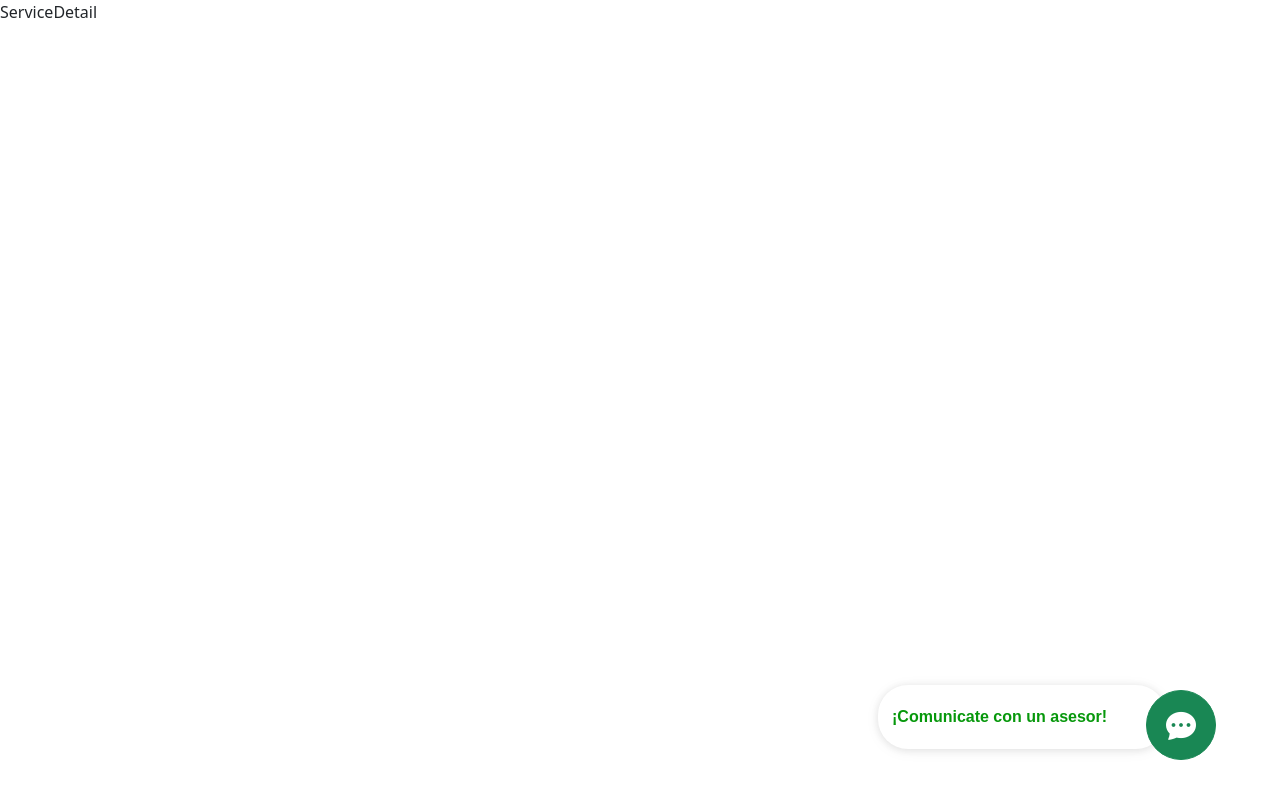
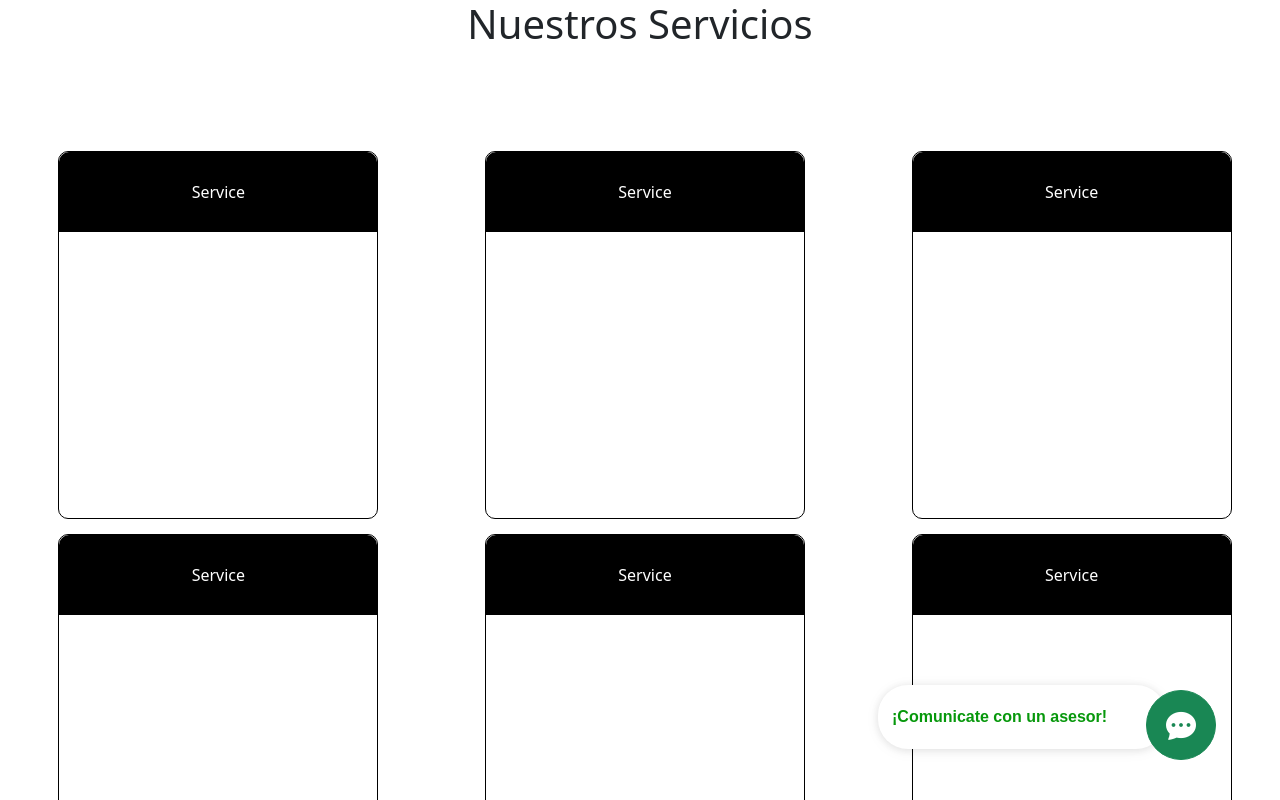
Before and after one commit to Joaquingro/Grosgar, a React (Vite) app: page /services in a window 1280 px wide. Shown: the top 800 px of the page. Built offline with nearby package versions, Linux system fonts and the light colour scheme.

Commit message:
Add HTML and CSS in Service Detail, create a file Service.jsx

```diff
--- /dev/null
+++ b/src/pages/ServiceDetail/Service.jsx
@@ -0,0 +1,37 @@
+let serviceInfo = [
+    {
+       name: "Service",
+    },
+    {
+        name: "Service",
+     },
+     {
+        name: "Service",
+     },
+     {
+        name: "Service",
+     },
+     {
+        name: "Service",
+     },
+     {
+        name: "Service",
+     },
+     {
+         name: "Service",
+      },
+      {
+         name: "Service",
+      },
+      {
+         name: "Service",
+      },
+      {
+         name: "Service",
+      },
+
+
+]
+
+
+export default serviceInfo;
--- a/src/pages/ServiceDetail/ServiceDetail.jsx
+++ b/src/pages/ServiceDetail/ServiceDetail.jsx
@@ -1,8 +1,21 @@
 import React from 'react'
 import style from "../ServiceDetail/ServiceDetail.module.css";
+import serviceInfo from './Service';
 
 export default function ServiceDetail() {
   return (
-    <div>ServiceDetail</div>
+    <div className={style.container}>
+        <h1>Nuestros Servicios</h1>
+
+        <div className={style.services}>
+          {serviceInfo && serviceInfo.map((service, index) =>
+          <div id={index} className={style.service}>
+            <p>{service.name}</p>
+           </div>
+
+          )}
+        </div>
+
+    </div>
   )
 }
--- a/src/pages/ServiceDetail/ServiceDetail.module.css
+++ b/src/pages/ServiceDetail/ServiceDetail.module.css
@@ -0,0 +1,36 @@
+.container{
+    display: flex;
+    flex-direction: column;
+    align-items: center;
+    width: 100%;
+}
+
+.services{
+    margin-top: 5em;
+    display: flex;
+    flex-direction: row;
+    flex-wrap: wrap;
+    justify-content: space-around;
+    width: 100%;
+    text-align: center;
+}
+
+.service{
+    width: 20em;
+    height: 23em;
+    border: 1px solid black;
+    margin-top: 15px;
+    margin-left: 10px;
+    border-radius: 10px;
+}
+
+.service p{
+    background-color: black;
+    height: 5em;
+    border-top-right-radius: 10px;
+    border-top-left-radius: 10px;
+    display: flex;
+    justify-content: center;
+    color: white;
+    align-items: center;
+}
```
